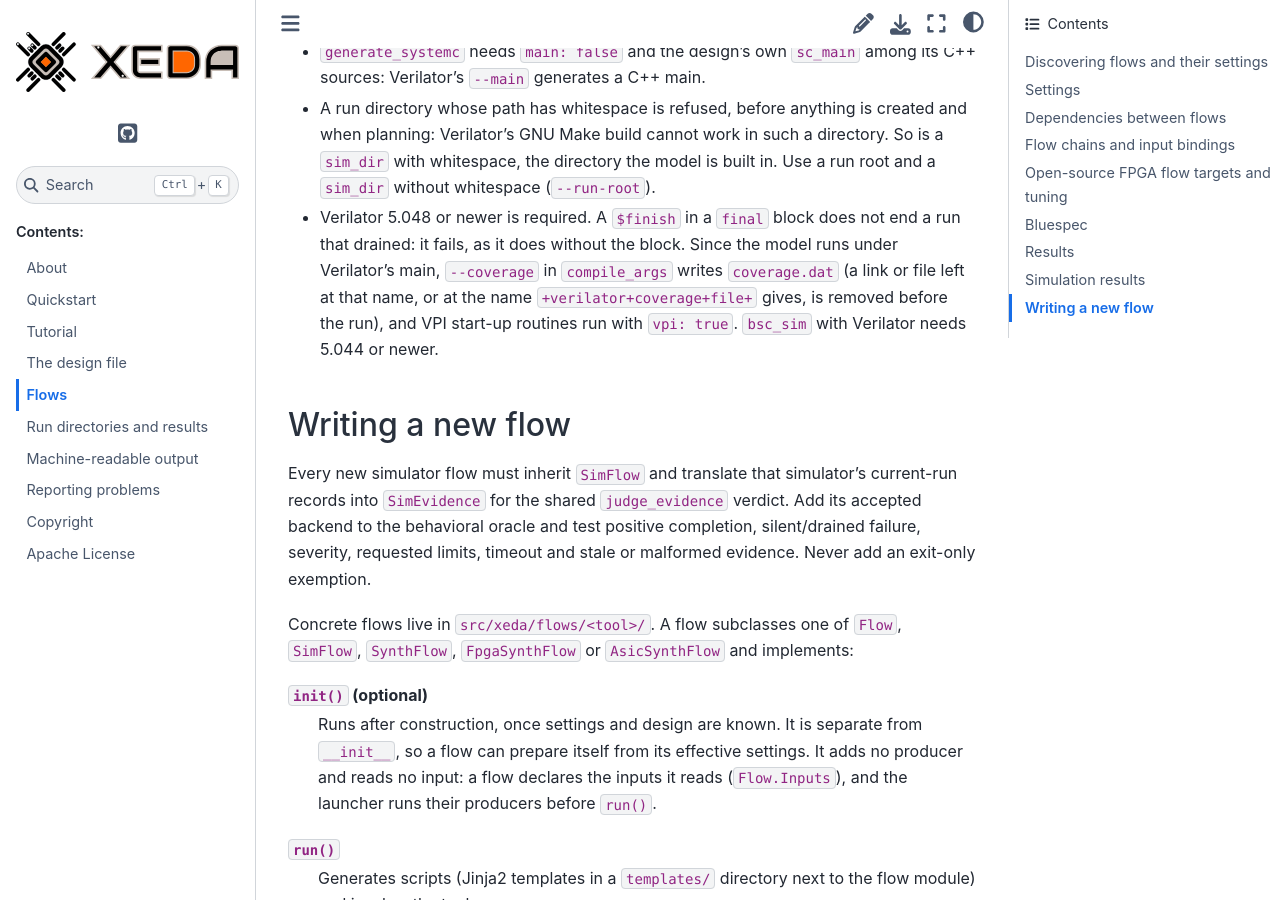
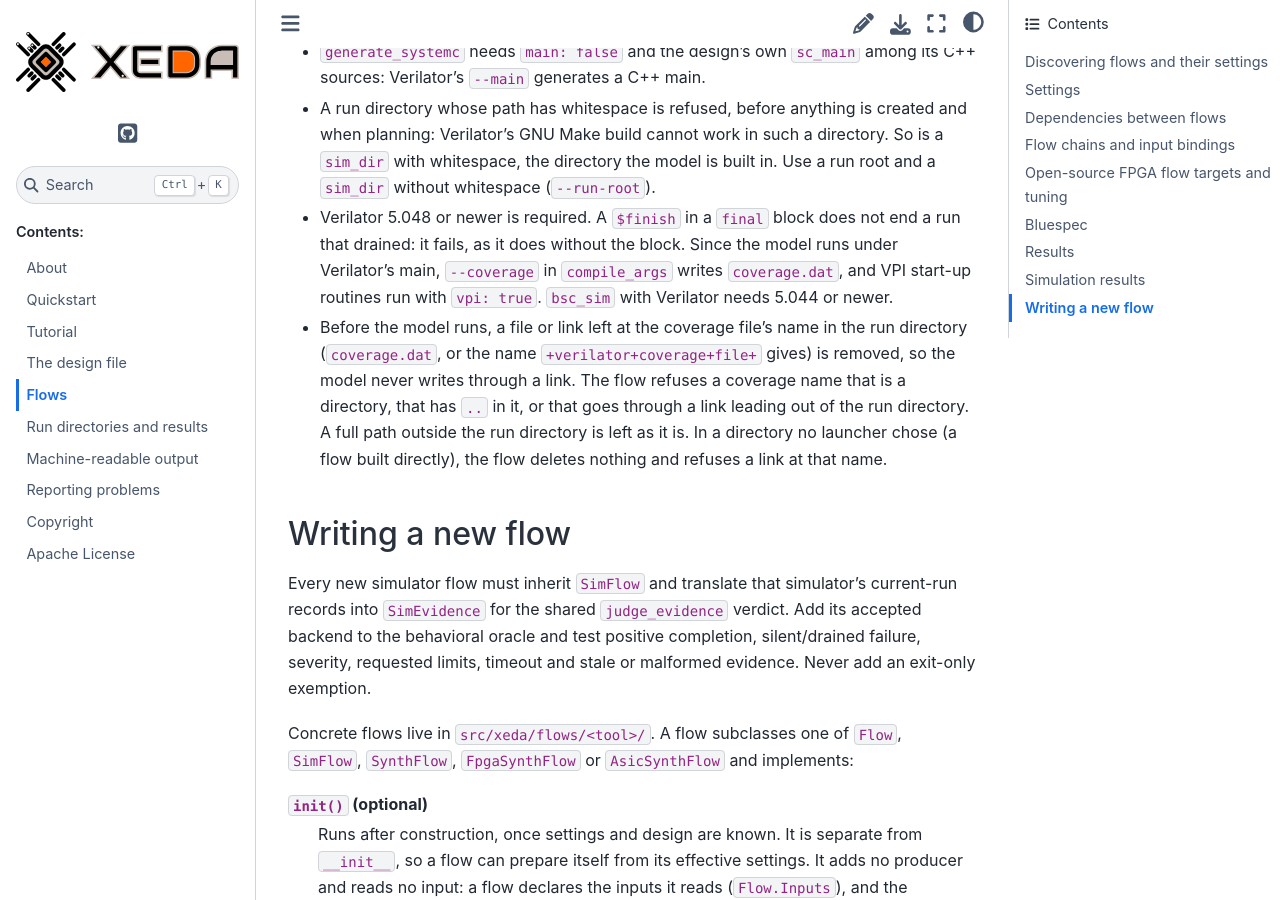
Before and after one commit to XedaHQ/xeda, a Sphinx documentation site: the page built from docs/flows.rst, in a window 1280 px wide and 900 px high, scrolled down 29687 px. Built offline with Sphinx 7.4.7 and the Sphinx Book theme 1.1.4, drawn with Linux system fonts in a browser that asks for light colours.

Commit message:
Describe exactly which coverage files the flow frees, refuses and leaves

```diff
--- a/docs/flows.rst
+++ b/docs/flows.rst
@@ -1203,9 +1203,14 @@ Defaults and limits:
   whitespace (``--run-root``).
 * Verilator 5.048 or newer is required. A ``$finish`` in a ``final`` block does not end a run that
   drained: it fails, as it does without the block. Since the model runs under Verilator's main,
-  ``--coverage`` in ``compile_args`` writes ``coverage.dat`` (a link or file left at that name, or
-  at the name ``+verilator+coverage+file+`` gives, is removed before the run), and VPI start-up
-  routines run with ``vpi: true``. ``bsc_sim`` with Verilator needs 5.044 or newer.
+  ``--coverage`` in ``compile_args`` writes ``coverage.dat``, and VPI start-up routines run with
+  ``vpi: true``. ``bsc_sim`` with Verilator needs 5.044 or newer.
+* Before the model runs, a file or link left at the coverage file's name in the run directory
+  (``coverage.dat``, or the name ``+verilator+coverage+file+`` gives) is removed, so the model
+  never writes through a link. The flow refuses a coverage name that is a directory, that has
+  ``..`` in it, or that goes through a link leading out of the run directory. A full path outside
+  the run directory is left as it is. In a directory no launcher chose (a flow built directly),
+  the flow deletes nothing and refuses a link at that name.
 
 Writing a new flow
 ==================
```
